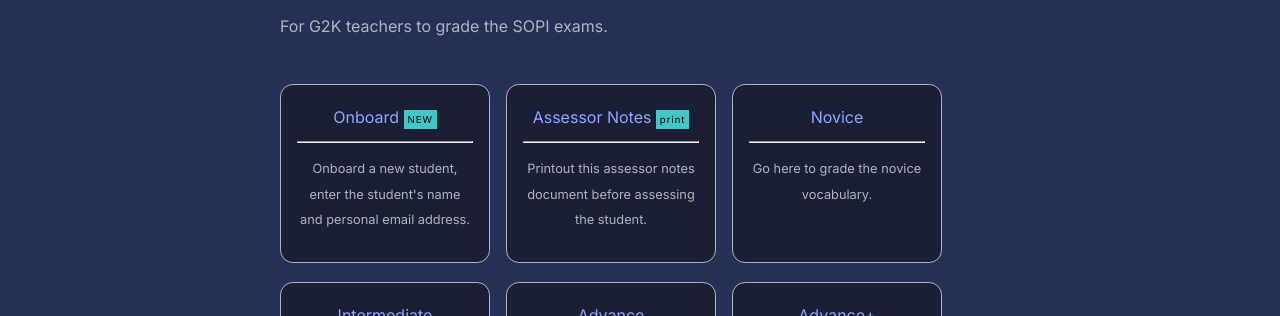
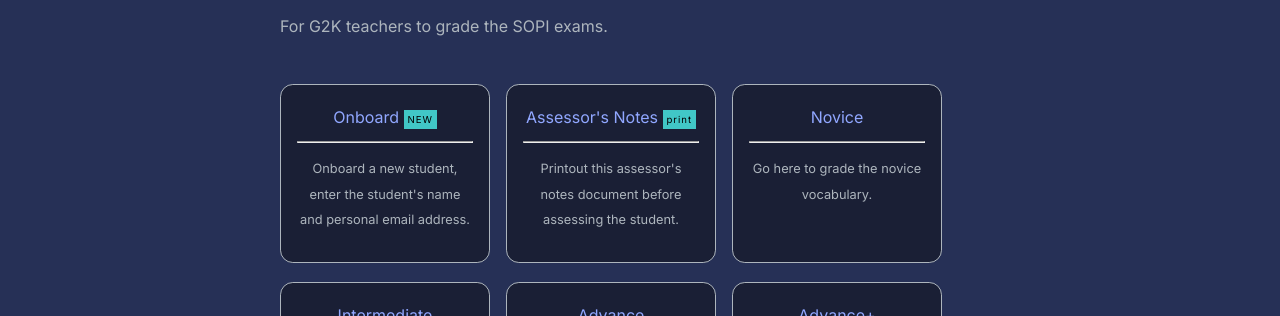
Before and after one commit to tech-g2k/SOPI, a Jekyll site: the page built from index.md, in a window 1280 px wide. Shown: the part 161-477 px from the top of the page. Built offline with Jekyll 4.4.1, drawn with Linux system fonts in a browser that asks for light colours.

Commit message:
Fix grammar

```diff
--- a/_data/home.yml
+++ b/_data/home.yml
@@ -14,9 +14,9 @@ sopi_entries:
     desc: Onboard a new student, enter the student's name and personal email address.
     highlight: NEW
 
-  - title: Assessor Notes
+  - title: Assessor's Notes
     url: document/d/1E5ogqFxtFxnkjFMllCTlUYRnJVZV8N8t/edit#heading=h.gjdgxs
-    desc: Printout this assessor notes document before assessing the student.
+    desc: Printout this assessor's notes document before assessing the student.
     highlight: print
 
   - title: Novice
```
